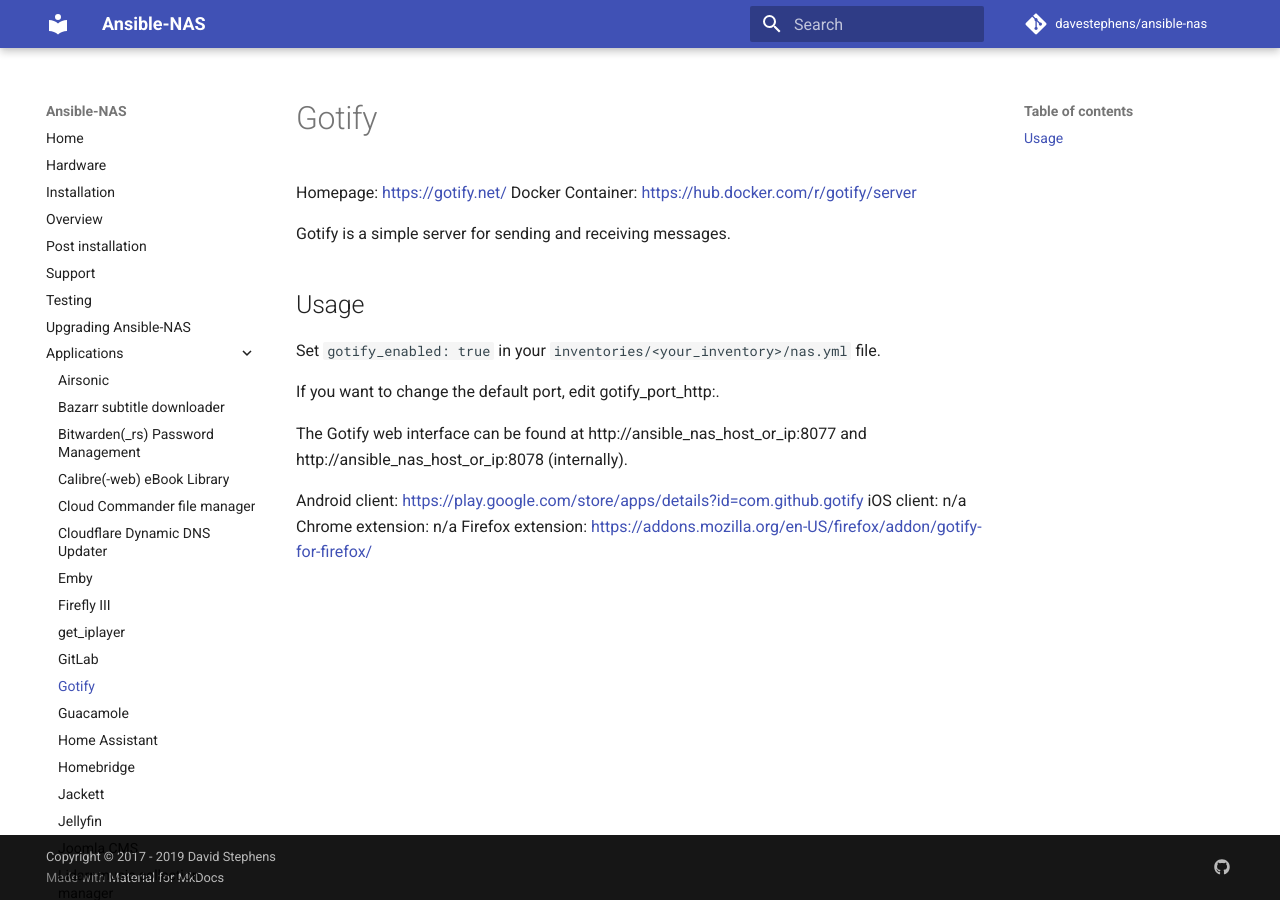
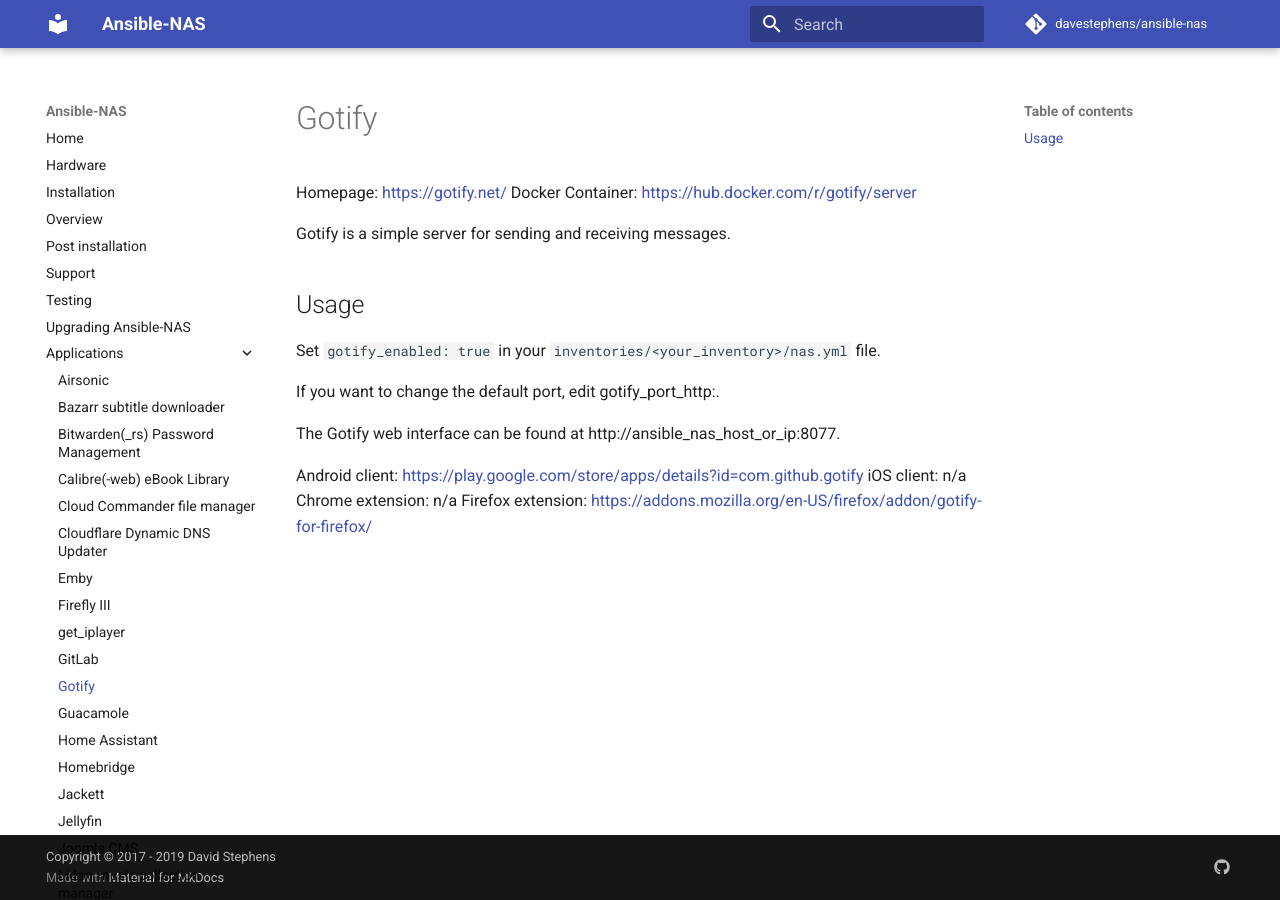
Before and after one commit to davestephens/ansible-nas, an MkDocs documentation site: the page built from docs/applications/gotify.md, in a window 1280 px wide. Built offline with MkDocs 1.6.1 and Material for MkDocs 9.7.7, drawn with Linux system fonts in a browser that asks for light colours; comment, search, counter and statistics services are not loaded.

Commit message:
fix instructions for Traefik use compliance

```diff
--- a/docs/applications/gotify.md
+++ b/docs/applications/gotify.md
@@ -12,7 +12,7 @@ Set `gotify_enabled: true` in your `inventories/<your_inventory>/nas.yml` file.
 
 If you want to change the default port, edit gotify_port_http:.
 
-The Gotify web interface can be found at http://ansible_nas_host_or_ip:8077 and http://ansible_nas_host_or_ip:8078 (internally).
+The Gotify web interface can be found at http://ansible_nas_host_or_ip:8077.
 
 Android client: [https://play.google.com/store/apps/details?id=com.github.gotify](https://play.google.com/store/apps/details?id=com.github.gotify)
 iOS client: n/a
```
